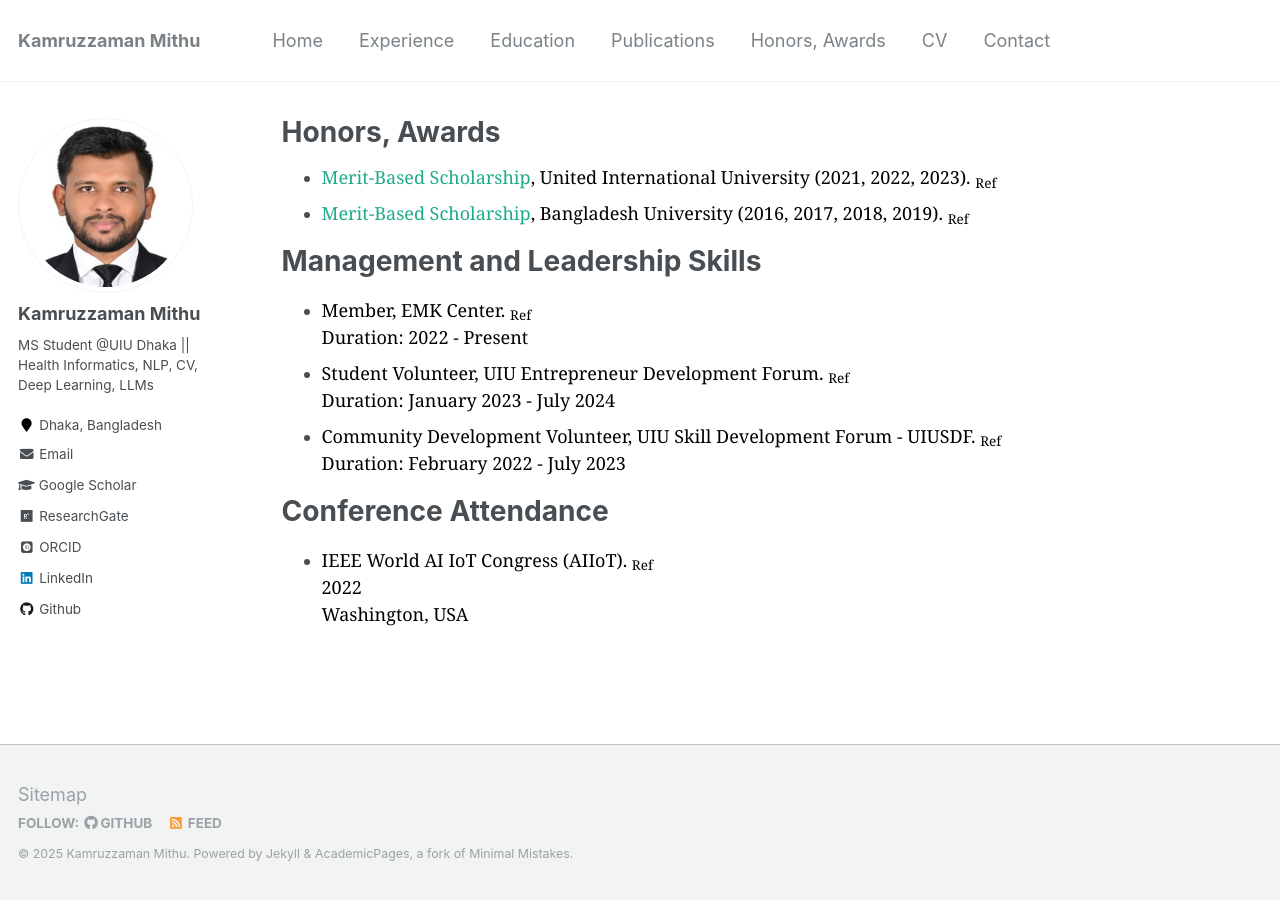
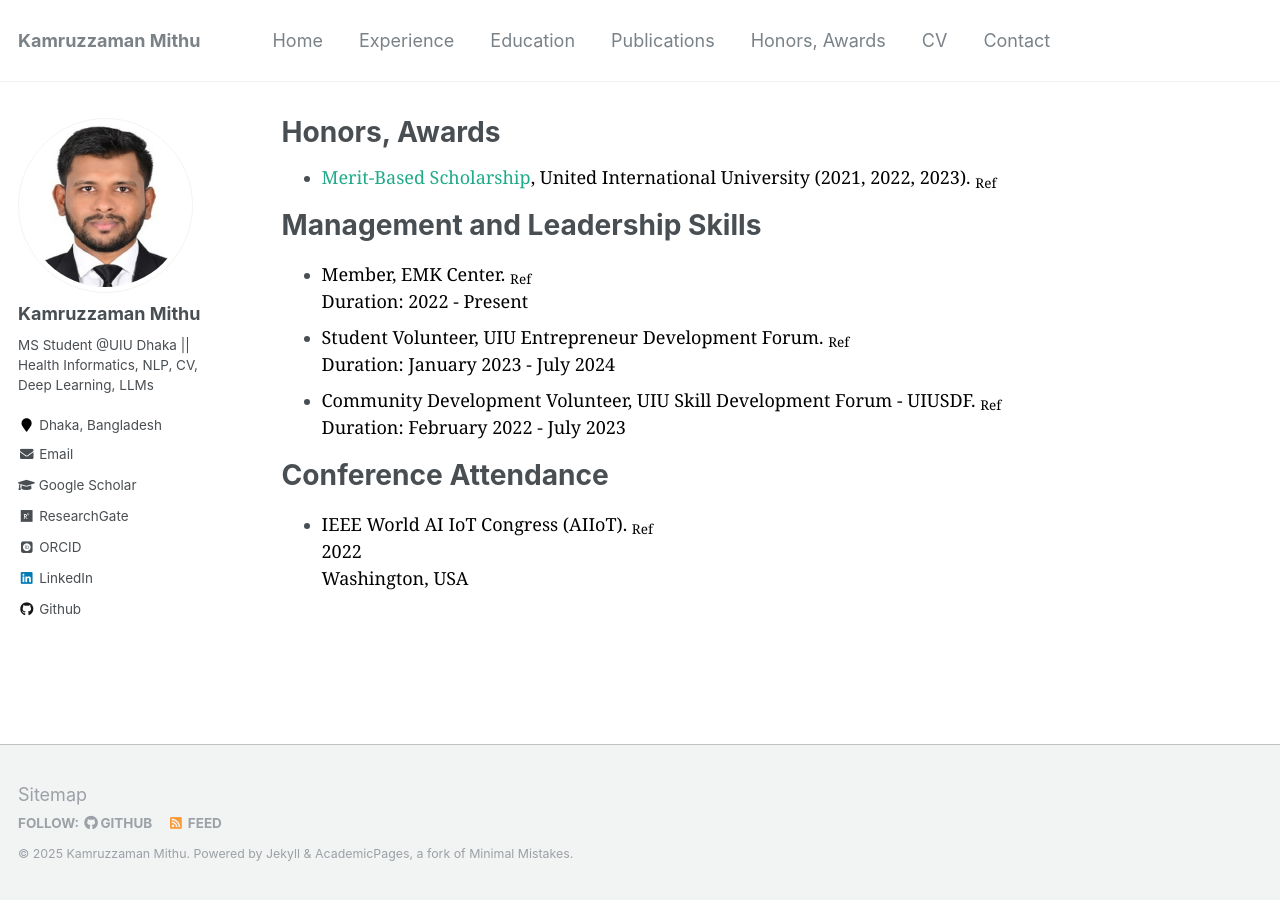
Before and after one commit to kmithuiu/kmithuiu.github.io, a Jekyll site: the page built from _pages/honors-awards.md, in a window 1280 px wide. Built offline with Jekyll 4.4.1, drawn with Linux system fonts in a browser that asks for light colours; some web fonts are replaced; some of the changed lines change nothing that is shown.

Commit message:
Update honors-awards.md
Edu update

```diff
--- a/_pages/honors-awards.md
+++ b/_pages/honors-awards.md
@@ -8,7 +8,7 @@ author_profile: true
 
 
 * <span style="font-family:Georgia; color:black"><span style="color:#1FAB89">Merit-Based Scholarship</span>, United International University (2021, 2022, 2023). <sub><a href="https://www.uiu.ac.bd/admission/tuition-fees-payment-policies/scholarship-tuition-fee-and-other-fees-waiver-policy/" target="_blank" style="color:black;">Ref</a></sub> <br/></span>
-* <span style="font-family:Georgia; color:black"><span style="color:#1FAB89">Merit-Based Scholarship</span>, Bangladesh University (2016, 2017, 2018, 2019). <sub><a href="https://bu.edu.bd/course-tuition-fees/" target="_blank" style="color:black;">Ref</a></sub><br/></span>
+<!-- # Language Certification * <span style="font-family:Georgia; color:black"><span style="color:#1FAB89">Merit-Based Scholarship</span>, Bangladesh University (2016, 2017, 2018, 2019). <sub><a href="https://bu.edu.bd/course-tuition-fees/" target="_blank" style="color:black;">Ref</a></sub><br/></span> -->
 
 
 # Management and Leadership Skills
```
